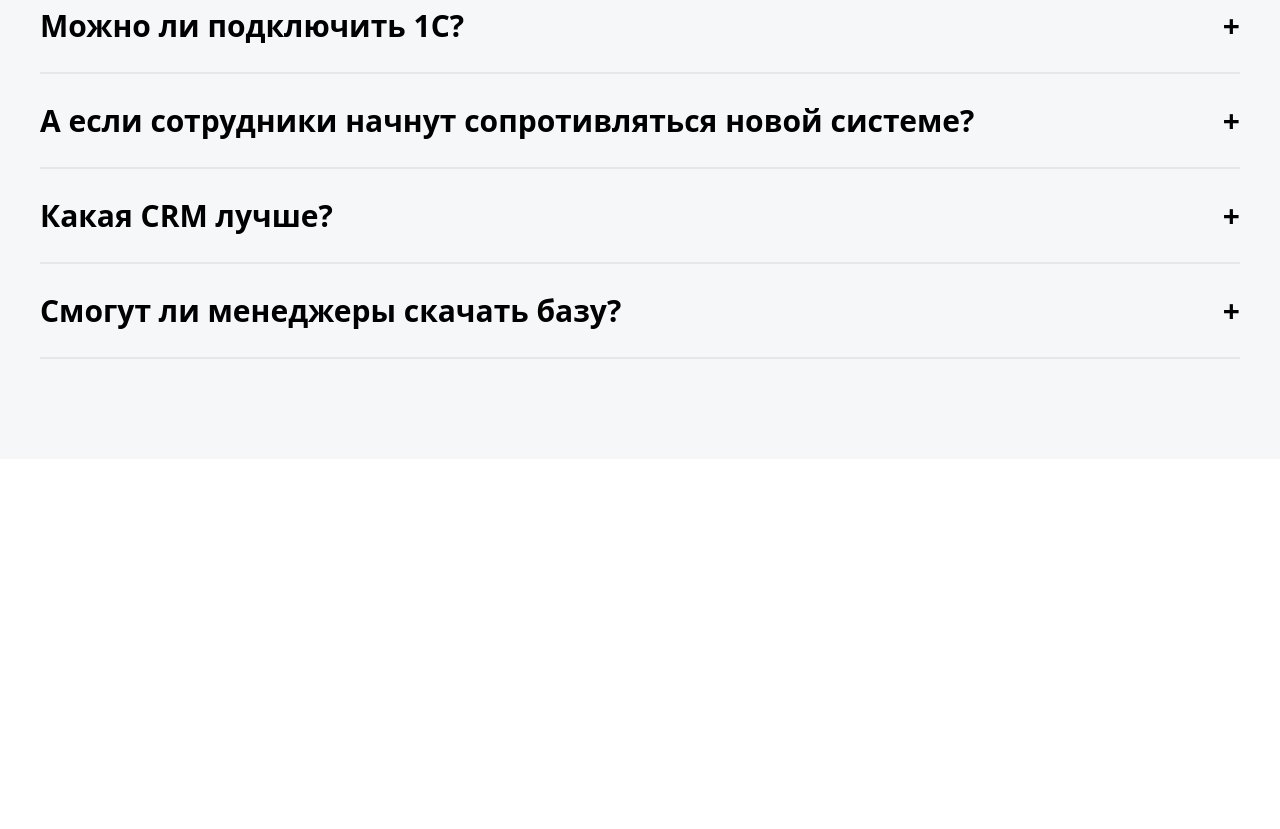
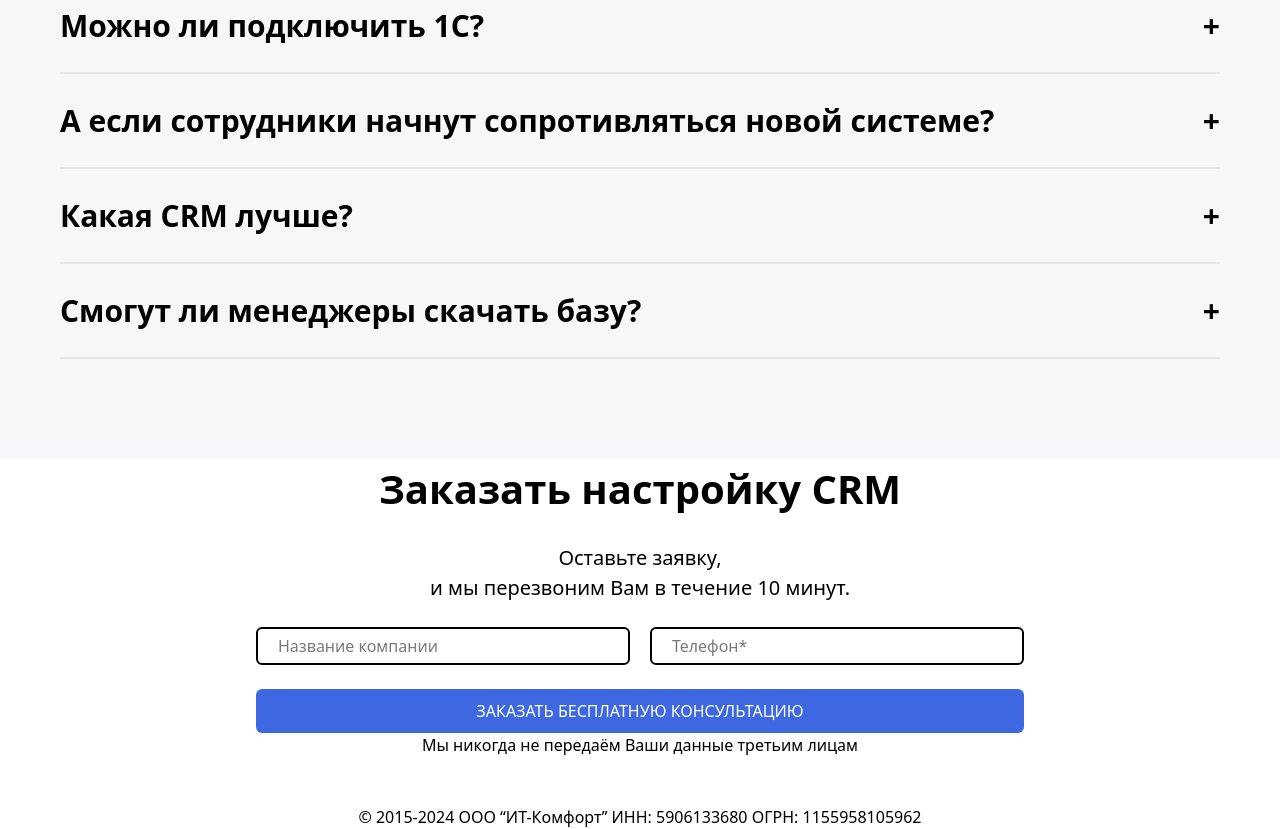
Before and after one commit to Sadykov1001/exam-3, a website: page src/index.html in a window 1280 px wide. Shown: the part 4330-5159 px from the top of the page. Before the commit the page ends 4789 px from the top, so only its background shows below. Drawn offline with Linux system fonts and the light colour scheme.

Commit message:
commit sec7

```diff
--- a/src/index.html
+++ b/src/index.html
@@ -167,7 +167,7 @@
     </section>
 
     <div class="bg-[#F5F7F8]">
-        <div class="max-w-[1200px] m-auto  py-[100px]">
+        <div class="max-w-[1200px] m-auto  py-[100px] px-[20px]">
             <div class="text-center">
               <h2 class="text-[28px] md:text-[40px] font-bold">
                   Частые вопросы
@@ -205,5 +205,44 @@
             </div>
           </div>
     </div>
+
+    <footer class="max-w-[1200px] w-[80%] md:w-[60%] m-auto text-center">
+        <div>
+            <h2 class="text-[35px] md:text-[40px] font-bold">
+                Заказать настройку CRM
+            </h2>
+            <br />
+            <p class="text-[20px] md:text-[20px]">
+                Оставьте заявку,<br>
+и мы перезвоним Вам в течение 10 минут.
+            </p>
+            <br />
+            <div class="flex w-[100%] gap-[20px] flex-col md:flex-row">
+              <input
+                type="text"
+                class="rounded-md md:w-[50%] border-[#000000] placeholder:text-[#767A7D] px-[20px] outline-none py-[5px] border-2"
+                placeholder="Название компании"
+              />
+              <input
+                type="text"
+                class="rounded-md md:w-[50%] border-[#000000] placeholder:text-[#767A7D] px-[20px] outline-none py-[5px] border-2"
+                placeholder="Телефон*"
+              />
+            </div>
+            <br />
+            <button class="bg-[#3D68E1] rounded-md w-[100%] text-white py-[10px]">
+              ЗАКАЗАТЬ БЕСПЛАТНУЮ КОНСУЛЬТАЦИЮ
+            </button>
+            <br />
+            <p class="text-center">
+              Мы никогда не передаём Ваши данные третьим лицам
+            </p>
+          </div>
+          <br>
+          <br>
+          <p class="text-center">
+            © 2015-2024 ООО “ИТ-Комфорт” ИНН: 5906133680 ОГРН: 1155958105962
+          </p>
+    </footer>
 </body>
 </html>
```
Also changed, not shown: src/output.css.
